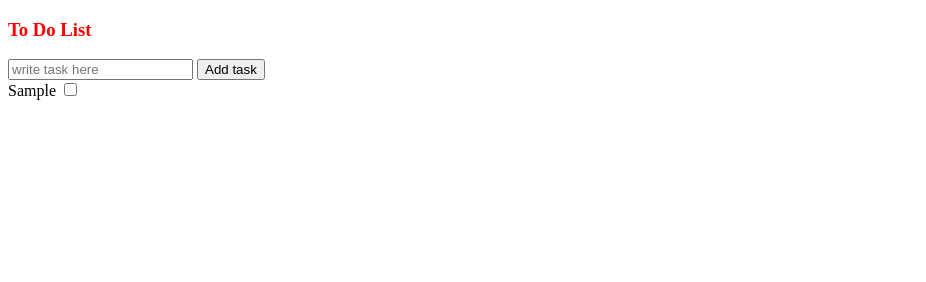
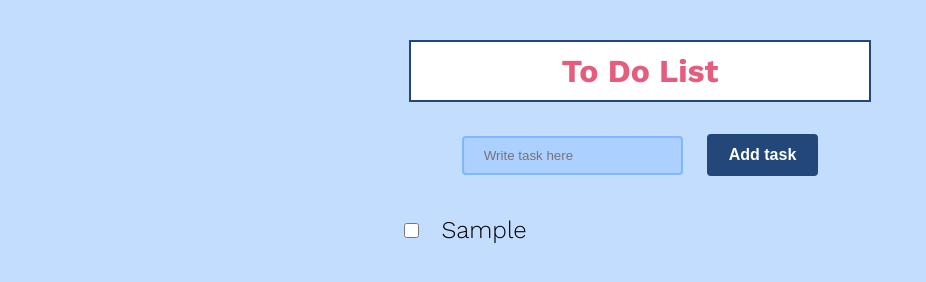
Before and after one commit to nikitius20/ToDoListOnVue, a plain HTML site: page index.html in a window 1280 px wide. Both pictures are taken after typing "Sample" into the empty fields and a click on the button "Add task". Shown: the whole page, without its empty margins (0-926 px from the left). Drawn offline with nearby package versions, Linux system fonts and the light colour scheme.

Commit message:
Add simple styling

```diff
--- a/index.html
+++ b/index.html
@@ -8,12 +8,17 @@
     <script src="index.js" defer></script>
     <title>To Do List</title>
     <link rel="stylesheet" href="style.css" />
+
+    <link rel="preconnect" href="https://fonts.googleapis.com">
+    <link rel="preconnect" href="https://fonts.gstatic.com" crossorigin>
+    <link href="https://fonts.googleapis.com/css2?family=Work+Sans:wght@300;700&display=swap" rel="stylesheet">
   </head>
   <body>
     <div id="vue-app">
-      <div class="inputArea">
+    <main>
         <h3 v-bind:class="computeTitle">To Do List</h3>
-        <input type="text" placeholder="write task here" v-model="taskInput" />
+        <div class="inputArea">
+        <input type="text" placeholder="Write task here" v-model="taskInput" />
         <button v-on:click="addTask">Add task</button>
       </div>
 
@@ -23,14 +28,17 @@
           v-on:click="deleteTask(index)"
           v-bind:class="{checked:task.checked}"
         >
-          {{task.text}}
           <input
             type="checkbox"
             v-on:click.stop="toggleCheck(index)"
             v-bind:checked="task.checked"
           />
+          {{task.text}}
+
         </div>
       </div>
     </div>
+    </main>
+
   </body>
 </html>
--- a/index.js
+++ b/index.js
@@ -6,8 +6,10 @@ new Vue({
   },
   methods: {
     addTask: function () {
-      this.tasks.push({ text: this.taskInput, checked: false });
-      this.taskInput = "";
+      if (this.taskInput !== "") {
+        this.tasks.push({ text: this.taskInput, checked: false });
+        this.taskInput = "";
+      }
     },
     deleteTask: function (index) {
       this.tasks.splice(index, 1);
--- a/style.css
+++ b/style.css
@@ -2,11 +2,82 @@
   text-decoration: line-through;
 }
 .redTitle {
-  color: red;
+  color: #e55c7d;
 }
 .orangeTitle {
-  color: orange;
+  color: #e5a65c;
 }
 .greenTitle {
-  color: green;
+  color: #5ce572;
 }
+
+body {
+  background-color: #c3ddff;
+}
+
+main {
+  display: flex;
+  flex-direction: column;
+  align-items: center;
+}
+.inputArea input {
+  background-color: #acd0ff;
+  border: 2px solid #80b7fe;
+  border-radius: 4px;
+  padding: 10px 20px;
+  margin-right: 20px;
+}
+.inputArea input:focus {
+  outline: none;
+  box-shadow: 1px 1px 2px 1px #12325b;
+}
+.inputArea button {
+  border: 2px solid #224778;
+  background-color: #224778;
+  color: white;
+  font-weight: bold;
+  border-radius: 4px;
+  padding: 10px 20px;
+  font-size: 1em;
+}
+.inputArea button:active {
+  background-color: white;
+  color: #224778;
+  border: 2px solid #224778;
+}
+main h3 {
+  font-size: 2em;
+  font-weight: bold;
+  padding: 10px 150px;
+  text-align: center;
+  font-family: "Work Sans", sans-serif;
+  background-color: white;
+  border: 2px solid #224778;
+}
+.tasksArea input {
+  width: 15px;
+  height: 15px;
+  margin-right: 15px;
+}
+.tasksArea {
+  margin: 30px 0;
+  display: flex;
+  flex-direction: column;
+  align-items: center;
+}
+.tasksArea div {
+  box-sizing: border-box;
+  white-space: nowrap;
+  overflow: hidden;
+  font-weight: 300;
+  font-family: "Work Sans", sans-serif;
+  font-size: 1.5em;
+  width: 500px;
+  padding: 10px 10px;
+}
+.tasksArea div:hover {
+  transition-duration: 0.2s;
+  width: 520px;
+  border-left: 10px solid #224778;
+  border-right: 10px solid #224778;
+}
```
